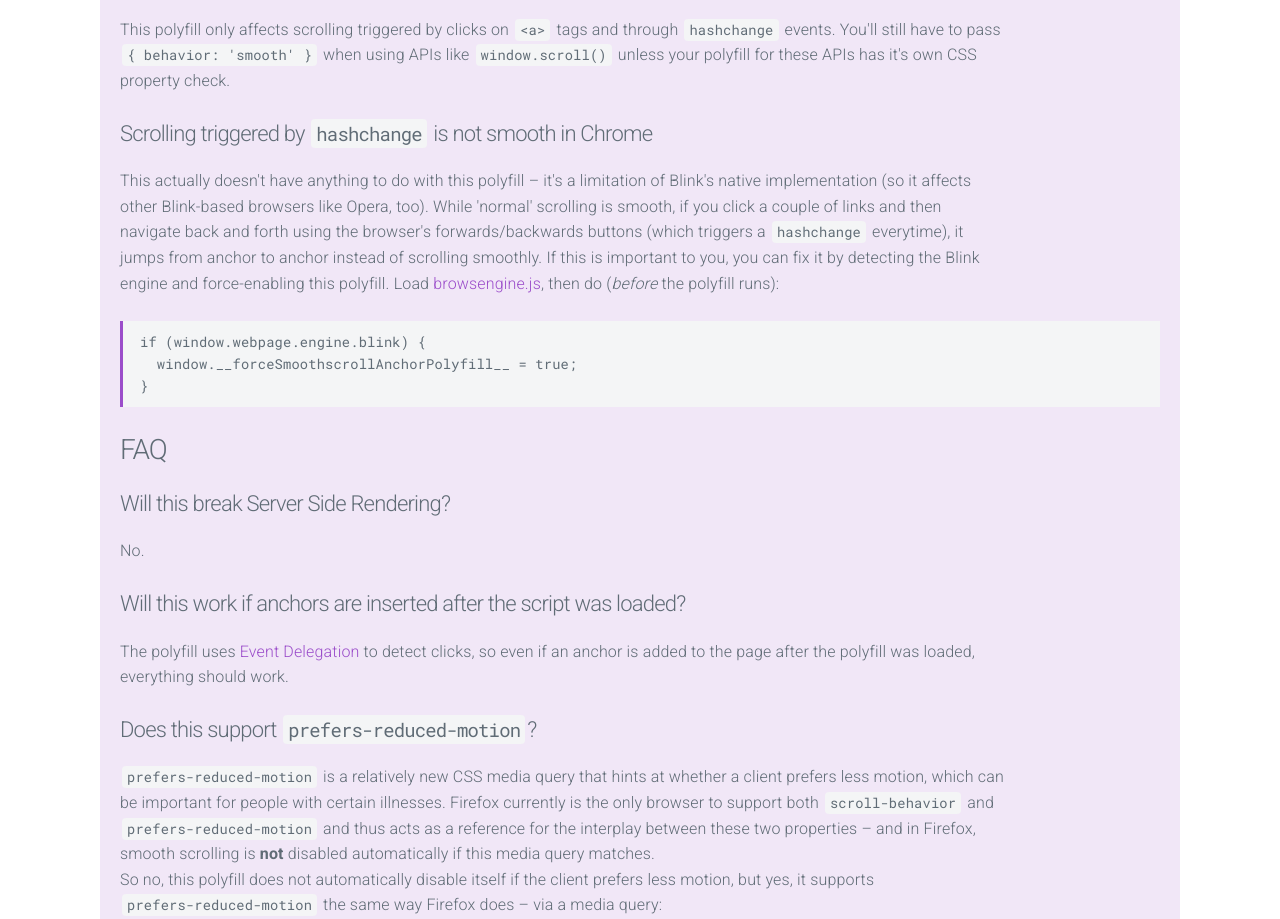
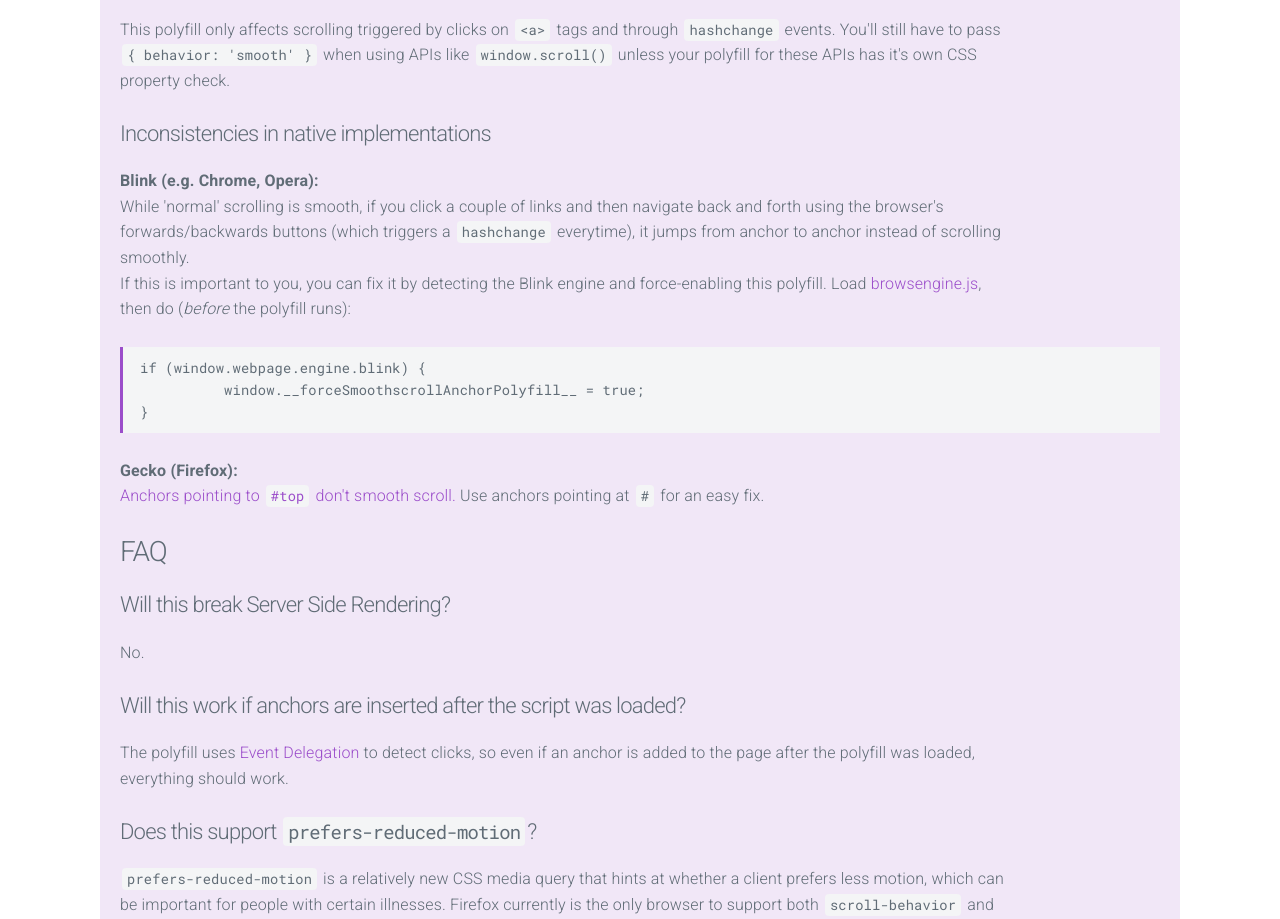
Before and after one commit to jonaskuske/smoothscroll-anchor-polyfill, a website: page docs/index.html in a window 1280 px wide. Shown: the part 5685-6604 px from the top of the page. Drawn offline with nearby package versions, Linux system fonts and the light colour scheme; some packages are replaced by stand-ins of ours; a script that the page names is missing.

Commit message:
docs: mention firefox bug with <a href="#top">
fix #18

```diff
--- a/docs/index.html
+++ b/docs/index.html
@@ -38,7 +38,7 @@
           <li><a class="button" href="#docs">Docs</a></li>
           <li><a class="button" href="#legal">Legal</a></li>
           <li></li>
-          <li><a href="#top">⬆ to Top</a></li>
+          <li><a href="#">⬆ to Top</a></li>
         </ul>
       </nav>
     </header>
@@ -306,22 +306,22 @@ if (!('scrollBehavior') in document.documentElement.style) {
           tags and through <code>hashchange</code> events. You'll still have to
           pass <code>{ behavior: 'smooth' }</code> when using APIs like <code>window.scroll()</code>
           unless your polyfill for these APIs has it's own CSS property check.</p>
-        <h4 id="hashchange-blink"><span>Scrolling triggered by <code>hashchange</code>
-            is not smooth in Chrome</span></h4>
-        <p>This actually doesn't have anything to do with this polyfill –
-          it's a limitation of Blink's native implementation (so it affects
-          other Blink-based browsers like Opera, too). While 'normal'
-          scrolling is smooth, if you click a couple of links and then
-          navigate back and forth using the browser's forwards/backwards
-          buttons (which triggers a <code>hashchange</code>
+        <h4 id="native-inconsistencies"><span>Inconsistencies in native
+            implementations</span></h4>
+        <p><b>Blink (e.g. Chrome, Opera):</b><br>
+          While 'normal' scrolling is smooth, if you click a couple of links
+          and then navigate back and forth using the browser's
+          forwards/backwards buttons (which triggers a <code>hashchange</code>
           everytime), it jumps from anchor to anchor instead of scrolling
-          smoothly. If this is important to you, you can fix it by
-          detecting the Blink engine and force-enabling this polyfill. Load
-          <a href="https://github.com/isocroft/browsengine">browsengine.js</a>,
+          smoothly.<br>If this is important to you, you can fix it by detecting
+          the Blink engine and force-enabling this polyfill. Load <a href="https://github.com/isocroft/browsengine">browsengine.js</a>,
           then do (<i>before</i> the polyfill runs):</p>
-        <pre><code>if (window.webpage.engine.blink) {
-  window.__forceSmoothscrollAnchorPolyfill__ = true;
+          <pre><code>if (window.webpage.engine.blink) {
+          window.__forceSmoothscrollAnchorPolyfill__ = true;
 }</code></pre>
+        <p><b>Gecko (Firefox):</b><br>
+          <a href="https://bugzilla.mozilla.org/show_bug.cgi?id=279629#c27">Anchors pointing to <code>#top</code> don't smooth scroll.</a> Use
+          anchors pointing at <code>#</code> for an easy fix.</p>
         <h3 id="faq"><span>FAQ</span></h3>
         <h4 id="ssr"><span>Will this break Server Side Rendering?</span></h4>
         <p>No.</p>
```
Also changed, not shown: CHANGELOG.md, README.md.
